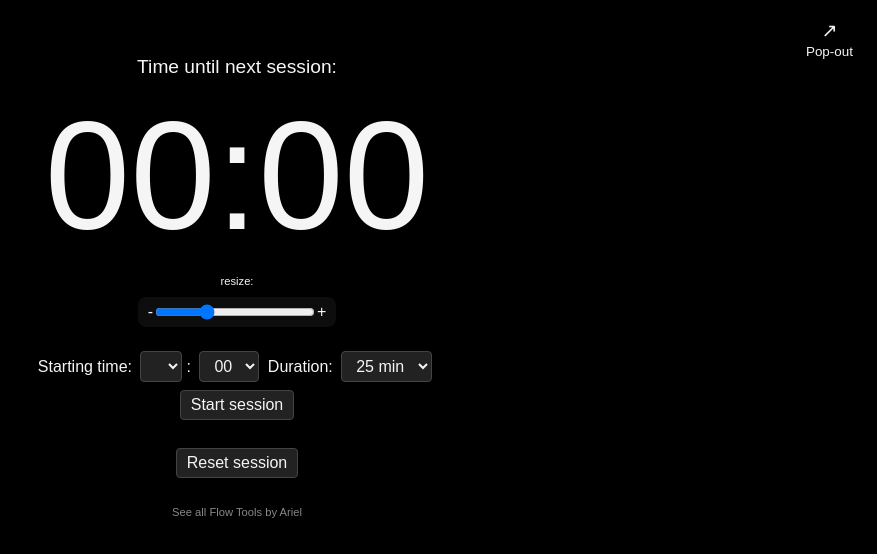
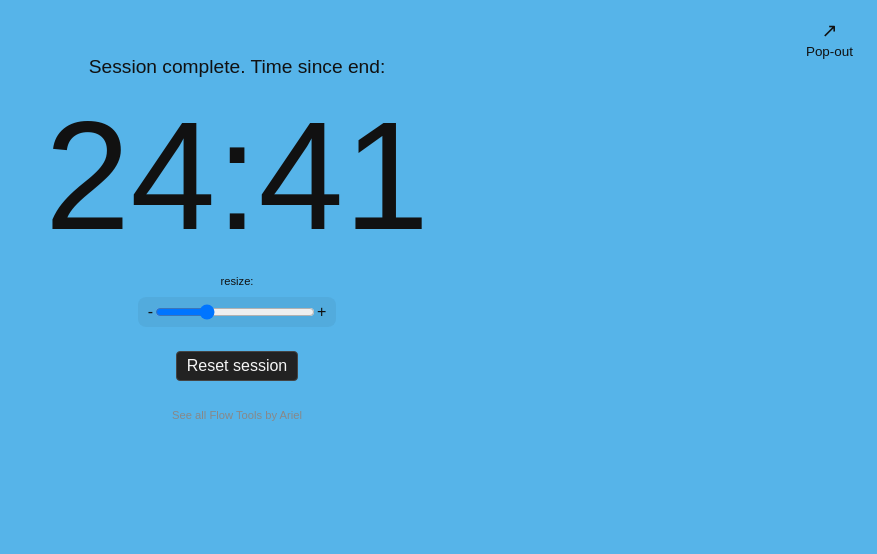
Before and after one commit to hellomynameisariel/focustime, a plain HTML site: page index.html in a window 1280 px wide. Both pictures are taken after a click on the button "Start session". Shown: the whole page, without its empty margins (403-1280 px from the left). Drawn offline with Linux system fonts and the light colour scheme.

Commit message:
Update index.html

```diff
--- a/index.html
+++ b/index.html
@@ -108,7 +108,6 @@
       text-decoration: none;
     }
   </style>
-
 </head>
 <body>
 
@@ -155,26 +154,74 @@
 </div>
 
 <script>
-  function setColors(bgVar, textVar) {
-  const bg = getComputedStyle(document.documentElement).getPropertyValue(bgVar).trim();
-  const text = getComputedStyle(document.documentElement).getPropertyValue(textVar).trim();
-  document.body.style.backgroundColor = bg;
-  document.body.style.color = text;
-  setContrastStyles(bg);
+  document.addEventListener("DOMContentLoaded", () => {
+    const hourSelect = document.getElementById("hourSelect");
+    const minuteSelect = document.getElementById("minuteSelect");
+
+    const now = new Date();
+    const currentHour = now.getHours();
+    const currentMinutes = now.getMinutes();
+
+    const hourOptions = [
+      (currentHour - 1 + 24) % 24,
+      currentHour,
+      (currentHour + 1) % 24
+    ];
+
+    hourOptions.forEach(h => {
+      const ampm = h >= 12 ? "PM" : "AM";
+      const hour12 = ((h + 11) % 12 + 1);
+      const opt = new Option(`${hour12} ${ampm}`, h);
+      hourSelect.appendChild(opt);
+    });
+
+    const quarterMinutes = [0, 15, 30, 45];
+    const nextQuarter = quarterMinutes.find(m => m > currentMinutes) ?? 0;
+    minuteSelect.value = nextQuarter;
+  });
+
+  const status = document.getElementById("status");
+  const timerDisplay = document.getElementById("timer");
+  const sizeSlider = document.getElementById("sizeSlider");
+  const resizeLabel = document.getElementById("resizeLabel");
+  const sliderBar = document.getElementById("sliderBar");
+
+  sizeSlider.addEventListener('input', () => {
+    document.documentElement.style.setProperty('--timer-font-size', sizeSlider.value + 'vw');
+  });
+
+  document.getElementById("popOutButton").addEventListener("click", () => {
+    const newWin = window.open(location.href, "_blank", "width=500,height=500");
+  });
+
+  function startSession() {
+    const h = parseInt(document.getElementById("hourSelect").value);
+    const m = parseInt(document.getElementById("minuteSelect").value);
+    const d = parseInt(document.getElementById("durationSelect").value);
+    const start = new Date();
+    start.setHours(h, m, 0, 0);
+    const end = new Date(start.getTime() + d * 60000);
+
+    localStorage.setItem("focusStart", start.getTime());
+    localStorage.setItem("focusEnd", end.getTime());
+    localStorage.setItem("focusDuration", d);
+
+    document.getElementById("controls").style.display = "none";
+    update();
+    if (!window._timerInterval) window._timerInterval = setInterval(update, 1000);
   }
 
-function setContrastStyles(bgColor) {
-  const r = parseInt(bgColor.slice(1, 3), 16);
-  const g = parseInt(bgColor.slice(3, 5), 16);
-  const b = parseInt(bgColor.slice(5, 7), 16);
-  const brightness = (r * 299 + g * 587 + b * 114) / 1000;
-
-  const contrastText = brightness > 140 ? '#111' : '#f5f5f5';
-  const contrastBar = brightness > 140 ? 'rgba(0,0,0,0.05)' : 'rgba(255,255,255,0.1)';
-
-  document.body.style.color = contrastText;
-  resizeLabel.style.color = contrastText;
-  sliderBar.style.backgroundColor = contrastBar;
+  function resetTimer() {
+    if (confirm("Do you really want to reset?")) {
+      localStorage.clear();
+      clearInterval(window._timerInterval);
+      window._timerInterval = null;
+      document.getElementById("controls").style.display = "block";
+      status.textContent = "Time until next session:";
+      timerDisplay.textContent = "00:00";
+      document.body.style.backgroundColor = "#000";
+      document.body.style.color = "#ccc";
+    }
   }
 
   function update() {
@@ -218,6 +265,40 @@ function update() {
       timerDisplay.textContent = formatTime(seconds);
     }
   }
+
+  function formatTime(sec) {
+    const m = Math.floor(sec / 60);
+    const s = sec % 60;
+    return `${m}:${s.toString().padStart(2, "0")}`;
+  }
+
+  function setColors(bgVar, textVar) {
+    const bg = getComputedStyle(document.documentElement).getPropertyValue(bgVar).trim();
+    const text = getComputedStyle(document.documentElement).getPropertyValue(textVar).trim();
+    document.body.style.backgroundColor = bg;
+    document.body.style.color = text;
+    setContrastStyles(bg);
+  }
+
+  function setContrastStyles(bgColor) {
+    const r = parseInt(bgColor.slice(1, 3), 16);
+    const g = parseInt(bgColor.slice(3, 5), 16);
+    const b = parseInt(bgColor.slice(5, 7), 16);
+    const brightness = (r * 299 + g * 587 + b * 114) / 1000;
+
+    const contrastText = brightness > 140 ? '#111' : '#f5f5f5';
+    const contrastBar = brightness > 140 ? 'rgba(0,0,0,0.05)' : 'rgba(255,255,255,0.1)';
+
+    document.body.style.color = contrastText;
+    resizeLabel.style.color = contrastText;
+    sliderBar.style.backgroundColor = contrastBar;
+  }
+
+  if (localStorage.getItem("focusStart")) {
+    document.getElementById("controls").style.display = "none";
+    update();
+    window._timerInterval = setInterval(update, 1000);
+  }
 </script>
 
 </body>
```
Lines whose indentation alone changed are shown as unchanged.
